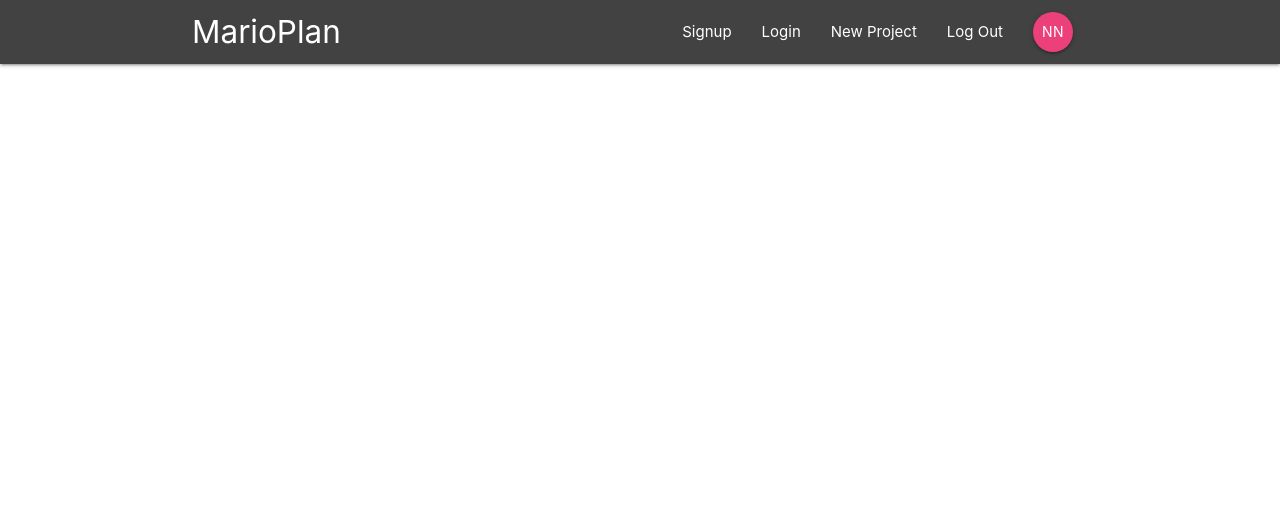
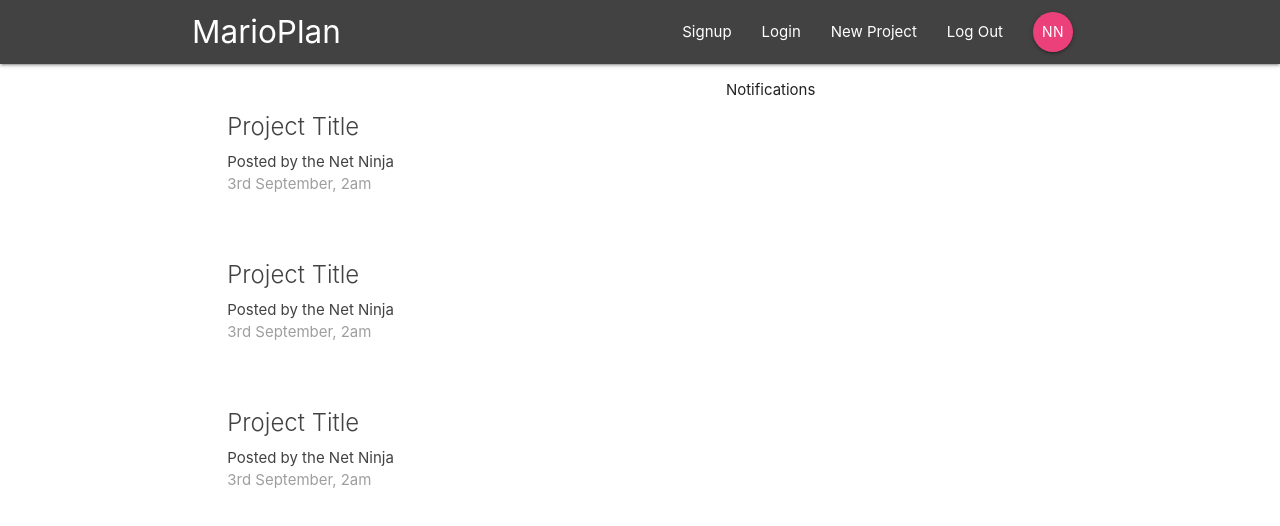
Before and after one commit to yuri-swift/project-mgr-web-app, a React (Create React App) app: page / in a window 1280 px wide. Shown: the top 526 px of the page. Built offline with nearby package versions, Linux system fonts and the light colour scheme.

Commit message:
add DashBoard component

```diff
--- a/src/App.js
+++ b/src/App.js
@@ -1,12 +1,16 @@
 import React from 'react';
-import { BrowserRouter } from 'react-router-dom'
+import { BrowserRouter, Switch, Route } from 'react-router-dom'
 import Navbar from './components/layout/NavBar'
+import Dashboard from './components/dashboard/DashBoard'
 
 function App() {
   return (
     <BrowserRouter>
       <div className="App">
         <Navbar />
+        <Switch>
+          <Route path='/' component={Dashboard} />
+        </Switch>
       </div>
     </BrowserRouter>
   );
--- a/src/components/dashboard/DashBoard.js
+++ b/src/components/dashboard/DashBoard.js
@@ -0,0 +1,22 @@
+import React, { Component } from 'react'
+import Notifications from './Notifications'
+import ProjectList from '../projects/ProjectLists'
+
+class DashBoard extends Component {
+  render() {
+    return (
+      <div className="dashboard container">
+        <div className="row">
+          <div className="col s12 m6">
+            <ProjectList />
+          </div>
+          <div className="col s12 m5 offset-m1">
+            <Notifications />
+          </div>
+        </div>
+      </div>
+    )
+  }
+}
+
+export default DashBoard
--- a/src/components/dashboard/Notifications.js
+++ b/src/components/dashboard/Notifications.js
@@ -0,0 +1,11 @@
+import React from 'react'
+
+const Notifications = () => {
+  return (
+    <div>
+      <p>Notifications</p>
+    </div>
+  )
+}
+
+export default Notifications
--- a/src/components/projects/ProjectLists.js
+++ b/src/components/projects/ProjectLists.js
@@ -0,0 +1,37 @@
+import React from 'react'
+
+const ProjectList = () => {
+  return (
+    <div className="project-list section">
+
+      <div className="card z-depth-0 project-summary">
+        <div className="card-content grey-text text-darken-3">
+          <span className="card-title">Project Title</span>
+          <p>Posted by the Net Ninja</p>
+          <p className="grey-text">3rd September, 2am</p>
+        </div>
+      </div>
+
+
+      <div className="card z-depth-0 project-summary">
+        <div className="card-content grey-text text-darken-3">
+          <span className="card-title">Project Title</span>
+          <p>Posted by the Net Ninja</p>
+          <p className="grey-text">3rd September, 2am</p>
+        </div>
+      </div>
+
+
+      <div className="card z-depth-0 project-summary">
+        <div className="card-content grey-text text-darken-3">
+          <span className="card-title">Project Title</span>
+          <p>Posted by the Net Ninja</p>
+          <p className="grey-text">3rd September, 2am</p>
+        </div>
+      </div>
+
+    </div>
+  )
+}
+
+export default ProjectList
```
